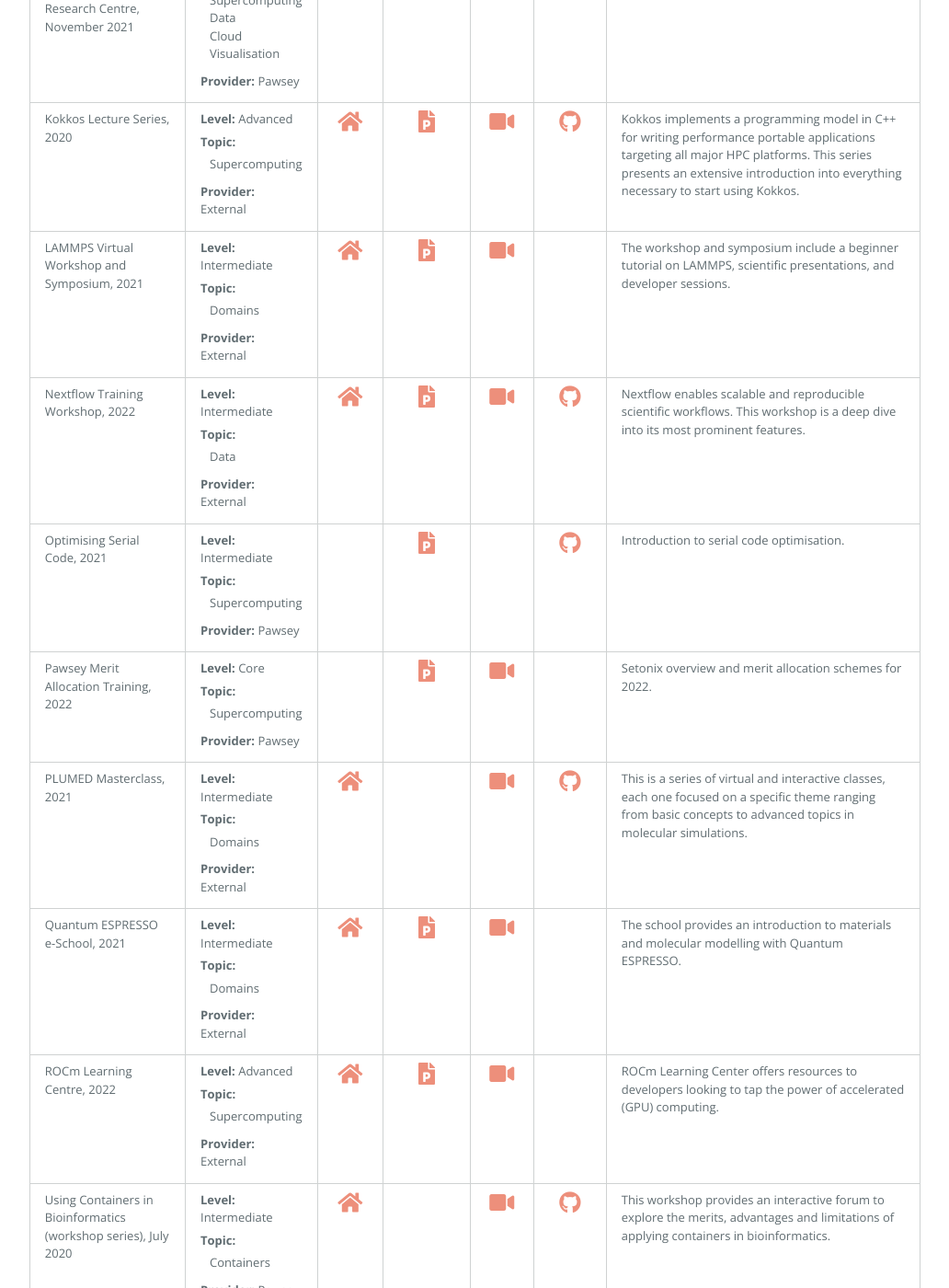
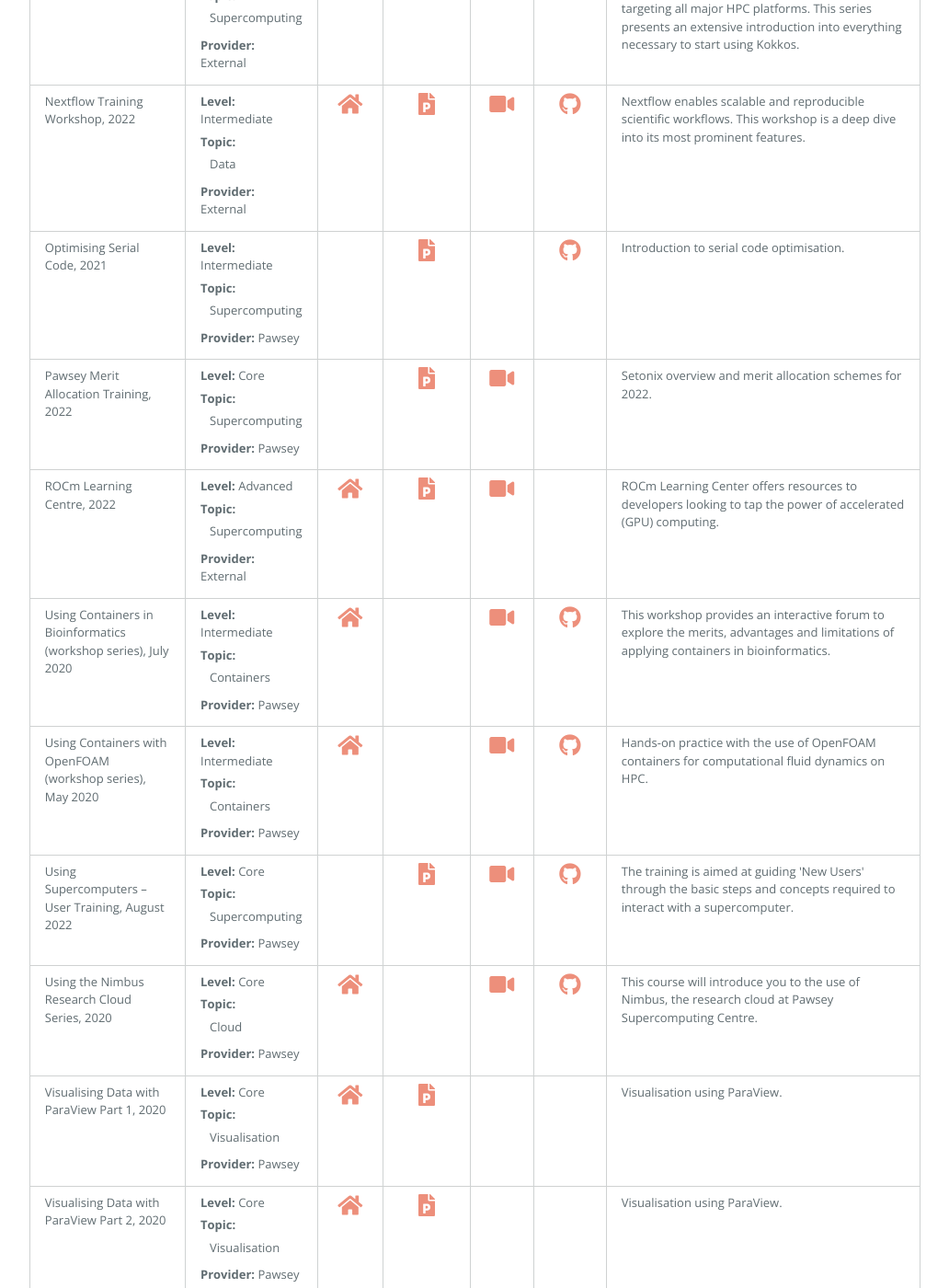
Before and after one commit to PawseySC/PawseySC.github.io, a Jekyll site: the page built from training.md, in a window 1280 px wide and 1400 px high, scrolled down 1624 px. Shown: the whole window at 92% size, without its empty margins (173-1205 px from the left). Built offline with Jekyll 4.4.1, drawn with Linux system fonts in a browser that asks for light colours; our own code applies the rules of GitHub Pages for plain Markdown files; the repository's description, which GitHub fills in, is left out; some of the changed text lies outside the part shown.

Commit message:
Removed PLUMED masterclass, LAMMPS workshop, Quantum ESPRESSOComputational biophysics

```diff
--- a/_data/links.yml
+++ b/_data/links.yml
@@ -191,38 +191,3 @@
   url: https://developer.amd.com/resources/rocm-resources/rocm-learning-center
   ppt: https://developer.amd.com/resources/rocm-resources/rocm-learning-center
   vid: https://developer.amd.com/resources/rocm-resources/rocm-learning-center
-- title: PLUMED Masterclass, 2021
-  description: This is a series of virtual and interactive classes, each one focused on a specific theme ranging from basic concepts to advanced topics in molecular simulations.
-  pageName: training.md
-  level: Intermediate
-  topic: Domains
-  provider: External
-  url: https://www.plumed.org/masterclass
-  vid: https://www.plumed.org/masterclass
-  git: https://github.com/plumed?q=masterclass&type=&language=&sort=
-- title: LAMMPS Virtual Workshop and Symposium, 2021
-  description: The workshop and symposium include a beginner tutorial on LAMMPS, scientific presentations, and developer sessions.
-  pageName: training.md
-  level: Intermediate
-  topic: Domains
-  provider: External
-  url: https://www.lammps.org/workshops/Aug21
-  ppt: https://www.lammps.org/workshops/Aug21/
-  vid: https://www.lammps.org/workshops/Aug21
-- title: Quantum ESPRESSO e-School, 2021
-  description: The school provides an introduction to materials and molecular modelling with Quantum ESPRESSO.
-  pageName: training.md
-  level: Intermediate
-  topic: Domains
-  provider: External
-  url: https://indico.ictp.it/event/9616
-  ppt: https://indico.ictp.it/event/9616/other-view?view=ictptimetable
-  vid: https://indico.ictp.it/event/9616/other-view?view=ictptimetable
-- title: Hands-on Workshop on Computational Biophysics with NAMD and VMD, 2021
-  description: This workshop covers instruction in state-of-the-art molecular dynamics simulation and free energy techniques using NAMD, bacterial cells simulation with Lattice Microbes (LM) and biomolecular visualization and analysis with VMD.
-  pageName: training.md
-  level: Intermediate
-  topic: Domains
-  provider: External
-  url: https://www.ks.uiuc.edu/Training/Workshop/Urbana2021a
-  vid: https://www.youtube.com/playlist?list=PLVtxC-hXzL14KzwZUx4ry9-siroDGoFFt
```
